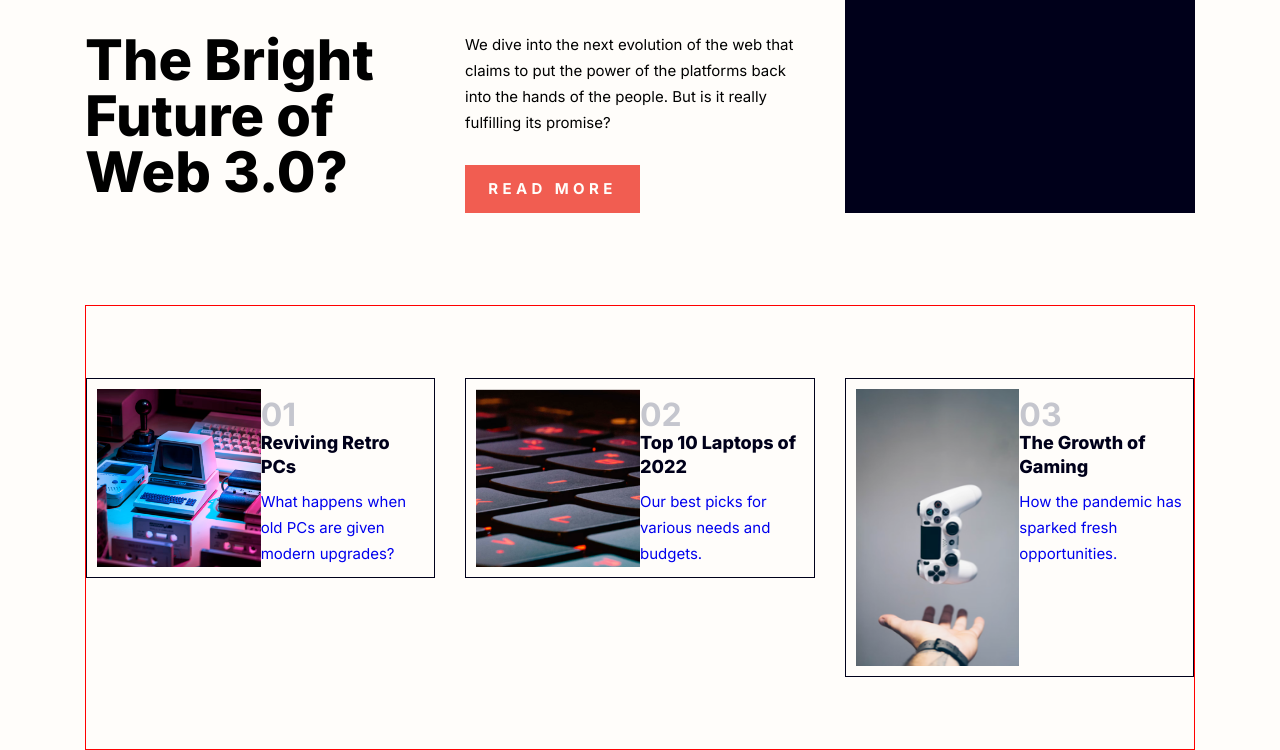
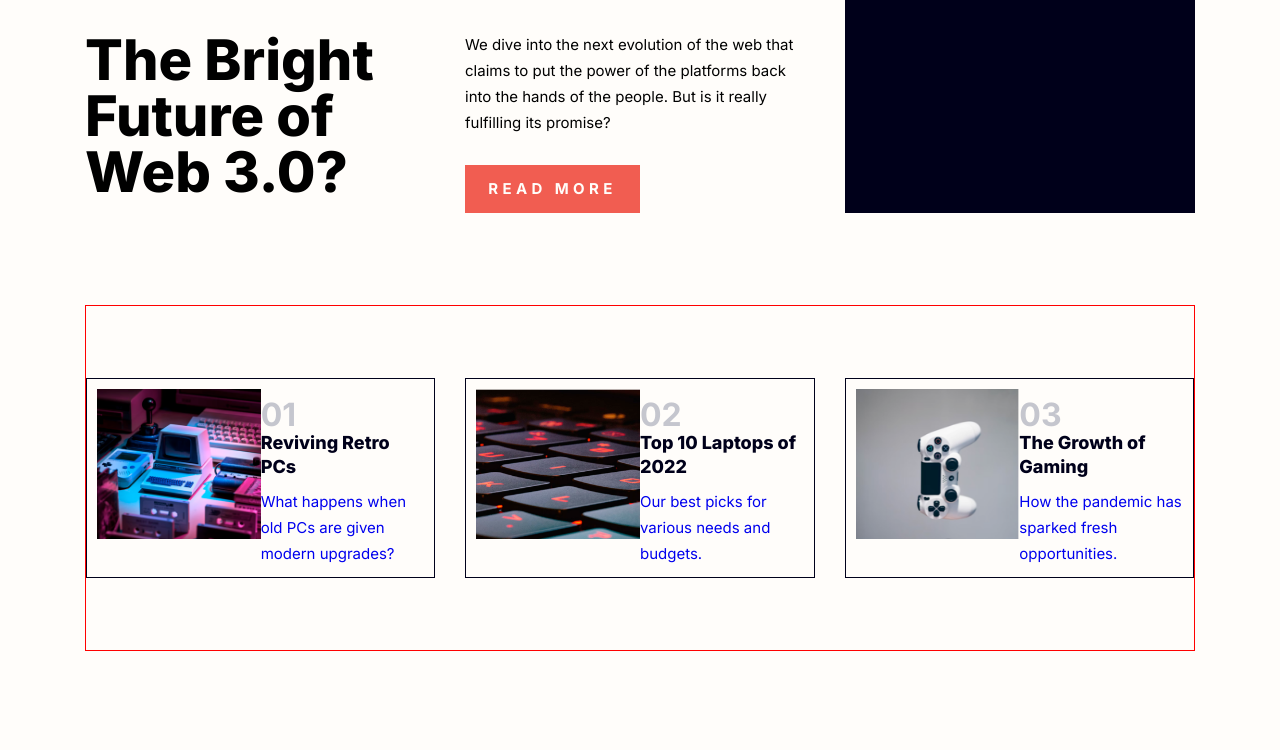
Before and after one commit to coolboogie90/Final-CSS-Project, a plain HTML site: page index.html in a window 1280 px wide. Shown: the part 786-1536 px from the top of the page. After the commit the page ends 1437 px from the top, so only its background shows below. Drawn offline with Linux system fonts and the light colour scheme.

Commit message:
Update style.css

```diff
--- a/style.css
+++ b/style.css
@@ -35,8 +35,6 @@ body {
     font-size: 15px;
     background: var(--Almost-White);
 }
-
-/*End Reset*/
 
 /*--GLOBAL CONTAINER--*/
 
@@ -213,6 +211,11 @@ header ul li a:hover {
     font-weight: 700;
     line-height: 32px;
 }
+
+.articles-img {
+    height: 150px; /* Set a fixed height for the image container */
+}
+
 .articles img {
     height: 100%;
     object-fit: cover;
```
